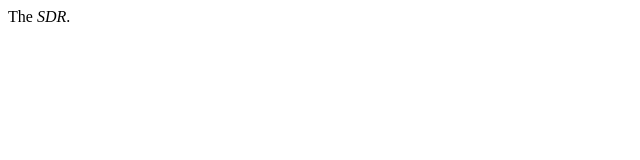
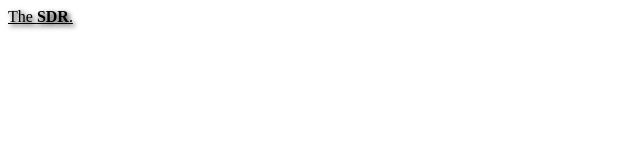
Before and after one commit to SharpestShark/super-duper-robot, a plain HTML site: page Homepage.html in a window 1280 px wide. Shown: the full height of the page, 0-640 px from the left. Drawn offline with Linux system fonts and the light colour scheme.

Commit message:
Update Homepage.html

```diff
--- a/Homepage.html
+++ b/Homepage.html
@@ -3,9 +3,19 @@
     <title>SDR Homepage</title>
   </head>
   <body>
+    <script>
+      function clarify() {
+        var expl = document.getElementById('explanation').display;
+        if (expl == "none") {
+          expl = "inline";
+        } else {
+          expl = "none";
+        }
+      }
+    </script>
     <div>
-      <p>
-        The <em>SDR</em>.
+      <p style="text-decoration: underline;text-shadow: 2px 2px 5px #101010;">
+        The <strong onclick="clarify()">SDR</strong>.<br><span id="explanation" style="border-color:#000000;text-indent:50px;display:none;top:20px;left:20px;">
       </p>
     </div>
   </body>
```
